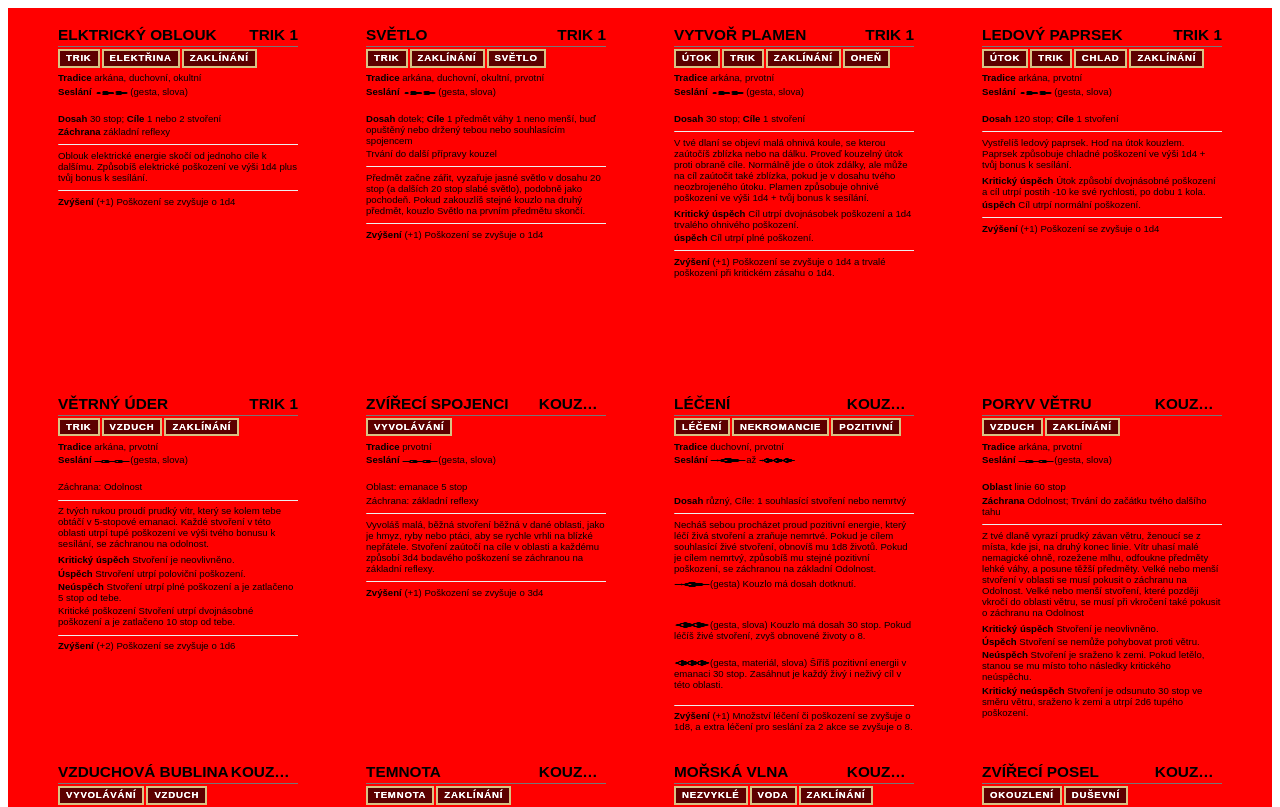
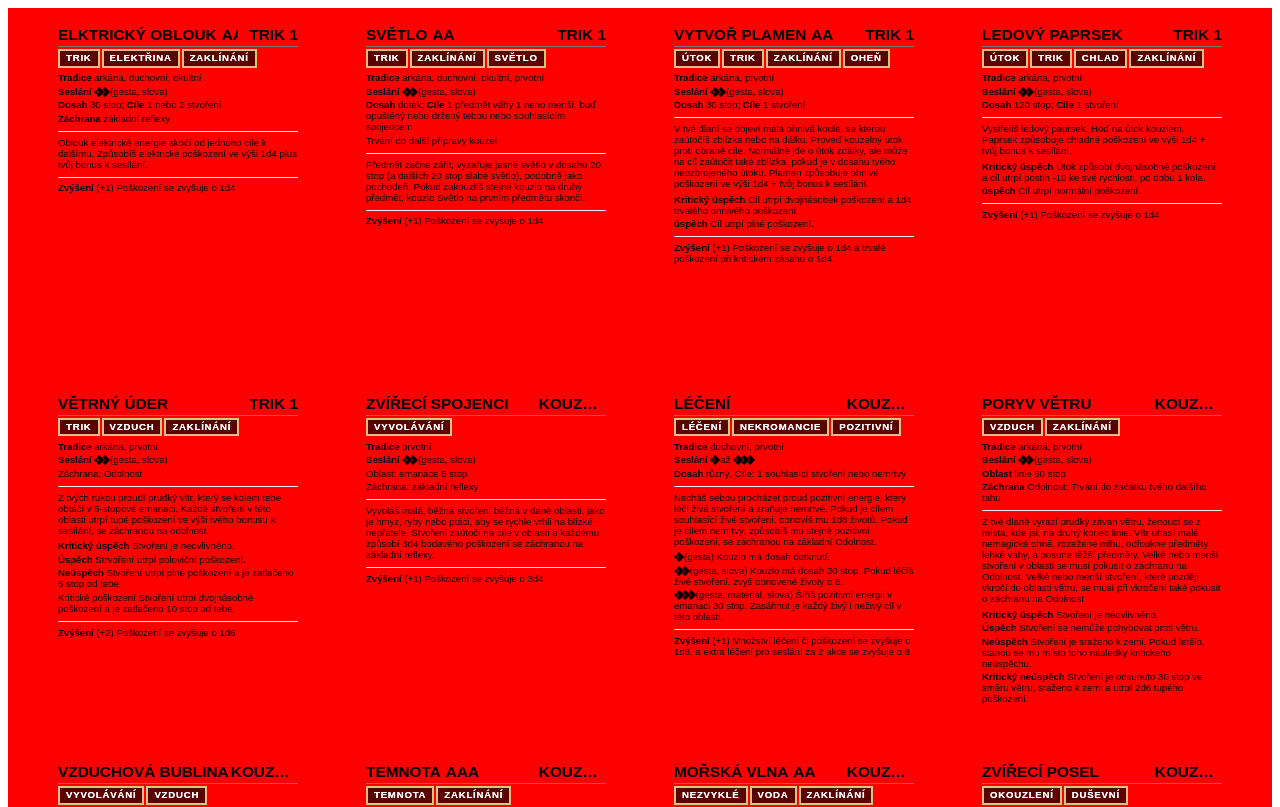
Before and after one commit to faire2/pathfinder-cards, a Next.js app: page /PrintPage in a window 1280 px wide. Shown: the top 807 px of the page. Built offline with nearby package versions, Linux system fonts and the light colour scheme.

Commit message:
Change spacing for printing so thta more FFG cards fit to page

```diff
--- a/src/components/Card/styles.ts
+++ b/src/components/Card/styles.ts
@@ -12,6 +12,10 @@ export const Card = styled.div<CardDimensions>`
 	padding: ${(props) => props.width / 30}mm;
 	font-size: ${(props) => props.width / 25}mm;
 	margin: 10px;
+
+	@media print {
+		margin: 1px;
+	}
 `
 
 export const Body = styled.div<StyledBodyProps>`
@@ -37,12 +41,21 @@ export const ElipsisHeadline = styled.h1`
 `
 
 export const CardName = styled(ElipsisHeadline)`
+	display: flex;
 	max-width: 75%;
+	> div > img {
+		height: 12px;
+		margin-bottom: 0px;
+	}
+
+	> div {
+		margin-left: 5px;
+	}
 `
 
 export const ActionIcon = styled.img`
-	width: 15%;
-	height: 15%;
+	height: ${props => props.height}; // TODO change to relative size corresponding to font-size
+	margin-bottom: -2px;
 `
 
 export const TypeLevel = styled(ElipsisHeadline)`
--- a/src/views/ProjectView/styles.ts
+++ b/src/views/ProjectView/styles.ts
@@ -4,6 +4,10 @@ export const ProjectView = styled.div`
 	display: flex;
 	justify-content: space-evenly;
 	flex-wrap: wrap;
+
+	@media print {
+		justify-content: flex-start;
+	}
 `
 
 export const CardWrapper = styled.div`
```
